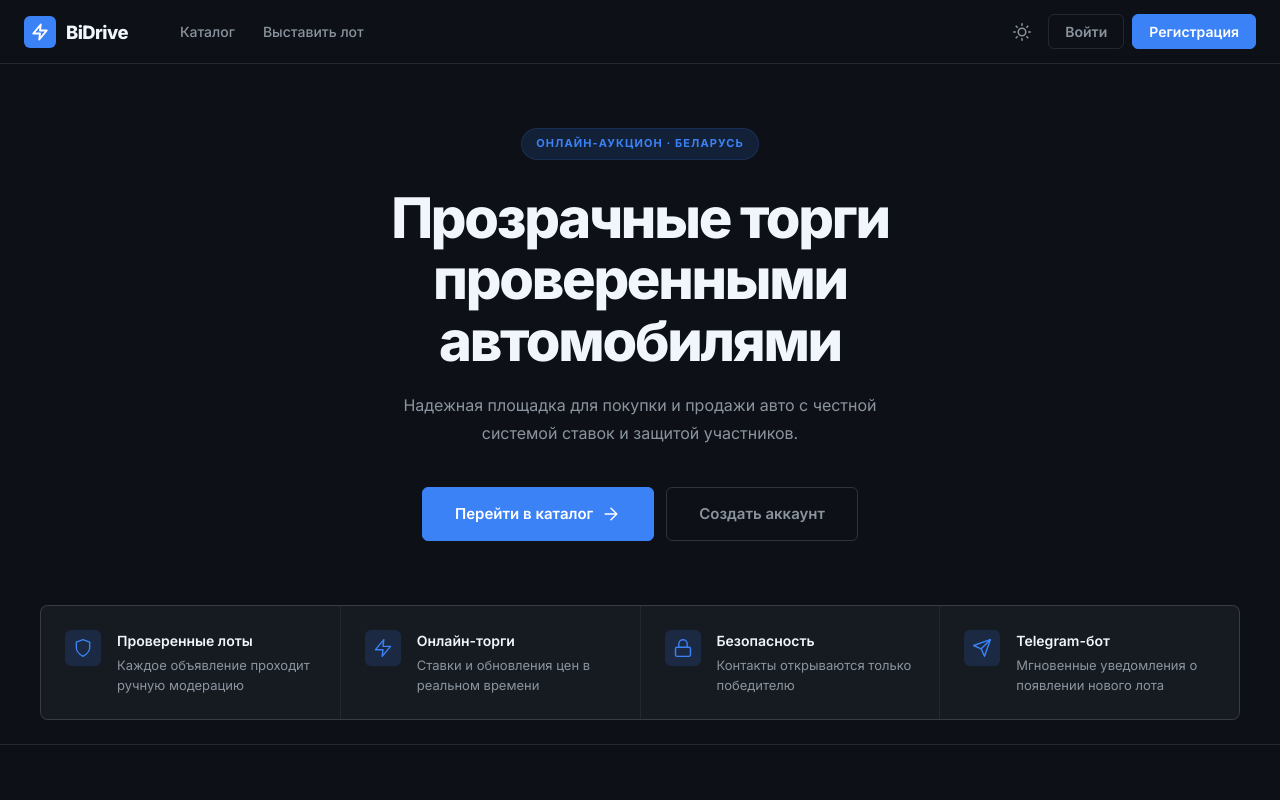
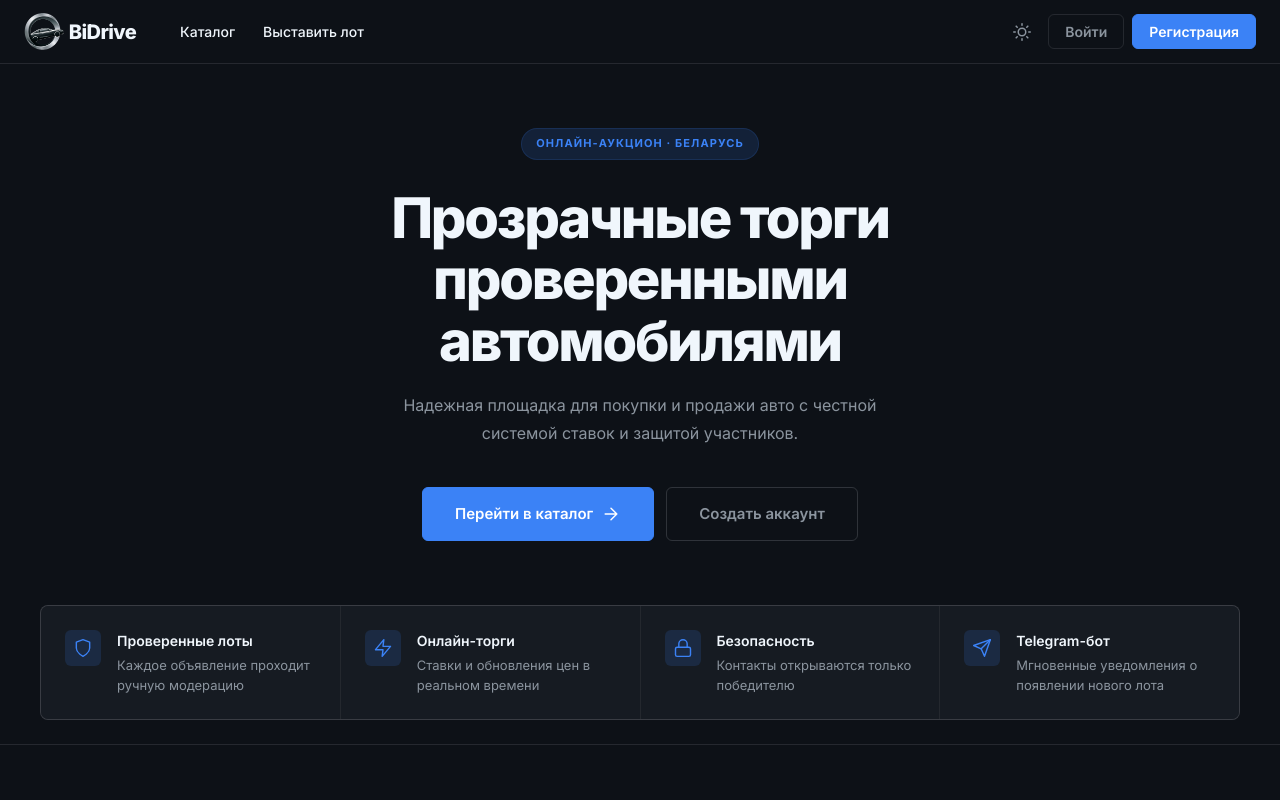
Before and after one commit to MaSarelo/BiDrive, a React (Vite) app in the folder Frontend/bidrive-frontend/: page / in a window 1280 px wide. Shown: the top 800 px of the page. Built offline with nearby package versions, Linux system fonts and the light colour scheme; no server answers.

Commit message:
Добавлены логотипы и страница 404

```diff
--- a/Frontend/bidrive-frontend/index.html
+++ b/Frontend/bidrive-frontend/index.html
@@ -2,9 +2,21 @@
 <html lang="ru">
 <head>
   <meta charset="UTF-8" />
-    <link rel="icon" type="image/svg+xml" href="/vite.svg" />
+  <link rel="icon" type="image/x-icon" href="/Icon-BiDrive.ico" />
   <meta name="viewport" content="width=device-width, initial-scale=1.0" />
-    <title>bidrive-frontend</title>
+  <title>BiDrive</title>
+
+  <script>
+    // Проверяем сохраненную тему в localStorage ДО загрузки CSS/React
+    try {
+      var savedTheme = localStorage.getItem('theme');
+      // Если тема 'light', сразу добавляем класс на HTML-элемент
+      if (savedTheme === 'light') {
+        document.documentElement.classList.add('light-theme');
+      }
+    } catch (e) {}
+  </script>
+
 </head>
 <body>
 <div id="root"></div>
--- a/Frontend/bidrive-frontend/src/App.jsx
+++ b/Frontend/bidrive-frontend/src/App.jsx
@@ -11,6 +11,7 @@ import Register from './pages/Register/Register';
 import AdminPage from './pages/AdminPage/AdminPage';
 import Notifications from './pages/Notifications/Notifications';
 import './App.css';
+import NotFoundPage from './pages/NotFoundPage/NotFoundPage';
 
 function App() {
   // === ОТКЛЮЧЕНИЕ СКРОЛЛА ДЛЯ ЧИСЛОВЫХ ПОЛЕЙ ===
@@ -43,6 +44,7 @@ function App() {
             <Route path="/create" element={<CreateAuction />} />
             <Route path="/auction/:id" element={<AuctionDetails />} />
             <Route path="/admin" element={<AdminPage />} />
+            <Route path="*" element={<NotFoundPage />} />
           </Route>
         </Routes>
       </Router>
--- a/Frontend/bidrive-frontend/src/components/Layout.css
+++ b/Frontend/bidrive-frontend/src/components/Layout.css
@@ -34,36 +34,43 @@
   height: 100%;
   display: flex;
   align-items: center;
-  gap: 1.5rem;
+  gap: 1rem;
 }
 
 /* Logo */
 .ly-logo {
   display: flex;
   align-items: center;
-  gap: 0.625rem; /* 10px */
+  gap: 0.3rem;
   text-decoration: none;
   flex-shrink: 0;
-  margin-right: 1rem; /* 16px */
+  margin-right: 1rem;
 }
 
 .ly-logo__icon {
   display: flex;
   align-items: center;
   justify-content: center;
-  width: 2rem; /* 32px */
-  height: 2rem;
-  border-radius: 0.375rem; /* 6px */
-  background: var(--accent);
-  color: #fff;
+  width: 2.5rem;  /* 40px */
+  height: 2.5rem; /* 40px */
+  border-radius: 0.25rem;
+  background: transparent;
   flex-shrink: 0;
+  overflow: hidden;
+}
+
+/* Стиль для самой картинки логотипа */
+.ly-logo__icon img {
+  width: 100%;
+  height: 100%;
+  object-fit: contain;
 }
 
 .ly-logo__text {
-  font-size: 1.15rem;
+  font-size: 1.25rem; /* 20px */
   font-weight: 800;
   letter-spacing: -0.03em;
-  color: var(--text);
+  color: var(--text); /* Белый цвет текста */
 }
 
 /* Navigation */
@@ -79,7 +86,7 @@
   gap: 0.375rem; /* 6px */
   font-size: 0.875rem;
   font-weight: 500;
-  color: var(--text-2);
+  color: var(--text); /* Белый цвет для читаемости */
   text-decoration: none;
   padding: 0.375rem 0.75rem; /* 6px 12px */
   border-radius: 0.375rem;
@@ -92,8 +99,8 @@
 }
 
 .ly-nav__link--active {
-  color: var(--text);
-  background: var(--bg-3);
+  color: var(--accent);
+  background: var(--accent-dim);
 }
 
 /* ═══════════════════════════════════════════
@@ -348,7 +355,7 @@
 }
 
 .ly-burger--open span:nth-child(1) {
-  transform: translateY(0.40625rem) rotate(45deg); /* 6.5px */
+  transform: translateY(0.40625rem) rotate(45deg);
 }
 
 .ly-burger--open span:nth-child(2) {
@@ -438,7 +445,7 @@
 .ly-drawer__divider {
   height: 1px;
   background: var(--border);
-  margin: 0.5rem 0; /* 8px 0 */
+  margin: 0.5rem 0;
 }
 
 /* ═══════════════════════════════════════════
--- a/Frontend/bidrive-frontend/src/components/Layout.jsx
+++ b/Frontend/bidrive-frontend/src/components/Layout.jsx
@@ -122,11 +122,10 @@ function Layout() {
                 <header className={`ly-header${scrolled ? ' ly-header--solid' : ''}`}>
                     <div className="ly-header__inner">
 
+                        {/* === ЛОГОТИП (С ТЕКСТОМ) === */}
                         <Link to="/" className="ly-logo">
                 <span className="ly-logo__icon">
-              <svg width="18" height="18" viewBox="0 0 24 24" fill="none" stroke="currentColor" strokeWidth="2.5">
-                <path d="M13 2L3 14h9l-1 8 10-12h-9l1-8z" strokeLinecap="round" strokeLinejoin="round"/>
-              </svg>
+                  <img src="/logo.png" alt="BiDrive Logo" />
                 </span>
                             <span className="ly-logo__text">BiDrive</span>
                         </Link>
@@ -141,8 +140,6 @@ function Layout() {
                         </nav>
 
                         <div className="ly-right">
-
-                {/* === КНОПКА ПЕРЕКЛЮЧЕНИЯ ТЕМЫ === */}
                             <button
                                 className="ly-theme-toggle"
                                 onClick={toggleTheme}
@@ -150,7 +147,6 @@ function Layout() {
                             >
                                 {theme === 'dark' ? <SunIcon /> : <MoonIcon />}
                             </button>
-                {/* ================================= */}
 
                             {userEmail && (
                                 <Link to="/notifications" className="ly-bell" title="Уведомления">
@@ -232,7 +228,6 @@ function Layout() {
                             </Link>
                         )}
 
-              {/* === КНОПКА ТЕМЫ В МОБИЛЬНОМ МЕНЮ === */}
                         <button className="ly-drawer__link" onClick={toggleTheme} style={{marginTop: '4px'}}>
                             {theme === 'dark' ? 'Светлая тема' : 'Тёмная тема'}
                         </button>
--- a/Frontend/bidrive-frontend/src/pages/Login/Login.css
+++ b/Frontend/bidrive-frontend/src/pages/Login/Login.css
@@ -15,6 +15,15 @@
   --red-dim:   rgba(248,81,73,0.15);
   --font: 'Inter', system-ui, sans-serif;
 }
+
+/* === ГЛОБАЛЬНЫЙ ФОН (УБИРАЕТ БЕЛУЮ ПОЛОСУ) === */
+html, body {
+  height: 100%;
+  margin: 0;
+  padding: 0;
+  background-color: var(--bg);
+}
+/* ============================================= */
 
 *, *::before, *::after {
   box-sizing: border-box;
--- /dev/null
+++ b/Frontend/bidrive-frontend/src/pages/NotFoundPage/NotFound.css
@@ -0,0 +1,61 @@
+.nf-page {
+    display: flex;
+    align-items: center;
+    justify-content: center;
+    min-height: 100vh;
+    background: var(--bg);
+    padding: 1.25rem; /* 20px */
+    font-family: var(--font);
+    -webkit-font-smoothing: antialiased;
+}
+
+.nf-content {
+    text-align: center;
+    max-width: 30rem; /* 480px */
+}
+
+.nf-code {
+    font-size: clamp(4rem, 15vw, 8rem); /* Огромный текст */
+    font-weight: 800;
+    color: var(--accent);
+    line-height: 1;
+    margin-bottom: 0.5rem; /* 8px */
+    letter-spacing: -0.05em;
+    background: linear-gradient(135deg, var(--accent) 0%, var(--accent-h) 100%);
+    -webkit-background-clip: text;
+    -webkit-text-fill-color: transparent;
+}
+
+.nf-title {
+    font-size: 1.5rem; /* 24px */
+    font-weight: 700;
+    color: var(--text);
+    margin-bottom: 0.75rem; /* 12px */
+}
+
+.nf-text {
+    font-size: 0.9375rem; /* 15px */
+    color: var(--text-2);
+    margin-bottom: 2rem; /* 32px */
+    line-height: 1.6;
+}
+
+.nf-btn {
+    display: inline-flex;
+    align-items: center;
+    justify-content: center;
+    gap: 0.5rem;
+    padding: 0.75rem 1.5rem; /* 12px 24px */
+    background: var(--accent);
+    color: #fff;
+    border-radius: 0.375rem; /* 6px */
+    font-family: var(--font);
+    font-size: 0.875rem; /* 14px */
+    font-weight: 600;
+    text-decoration: none;
+    transition: background 0.15s;
+}
+
+.nf-btn:hover {
+    background: var(--accent-h);
+}
--- /dev/null
+++ b/Frontend/bidrive-frontend/src/pages/NotFoundPage/NotFoundPage.jsx
@@ -0,0 +1,21 @@
+import { Link } from 'react-router-dom';
+import './NotFound.css';
+
+function NotFoundPage() {
+    return (
+        <div className="nf-page">
+            <div className="nf-content">
+                <h1 className="nf-code">404</h1>
+                <h2 className="nf-title">Страница не найдена</h2>
+                <p className="nf-text">
+                    Возможно, эта страница была удалена или вы ввели неверный адрес.
+                </p>
+                <Link to="/" className="nf-btn">
+                    Вернуться на главную
+                </Link>
+            </div>
+        </div>
+    );
+}
+
+export default NotFoundPage;
--- a/Frontend/bidrive-frontend/src/pages/Register/Register.css
+++ b/Frontend/bidrive-frontend/src/pages/Register/Register.css
@@ -16,6 +16,15 @@
   --font: 'Inter', system-ui, sans-serif;
 }
 
+/* === ГЛОБАЛЬНЫЙ ФОН (УБИРАЕТ БЕЛУЮ ПОЛОСУ) === */
+html, body {
+  height: 100%;
+  margin: 0;
+  padding: 0;
+  background-color: var(--bg);
+}
+/* ============================================= */
+
 *, *::before, *::after {
   box-sizing: border-box;
   margin: 0;
@@ -26,7 +35,7 @@
 .rg {
   display: grid;
   grid-template-columns: 1fr 1fr;
-  min-height: 90vh;
+  min-height: 100vh; /* ИСПРАВЛЕНО: было 90vh, стало 100vh */
   background: var(--bg);
   font-family: var(--font);
   -webkit-font-smoothing: antialiased;
```
Also changed, not shown: Frontend/bidrive-frontend/public/logo.png (added), 1 other file (tests, documents, lock files or other folders). Lines whose indentation alone changed are shown as unchanged.
